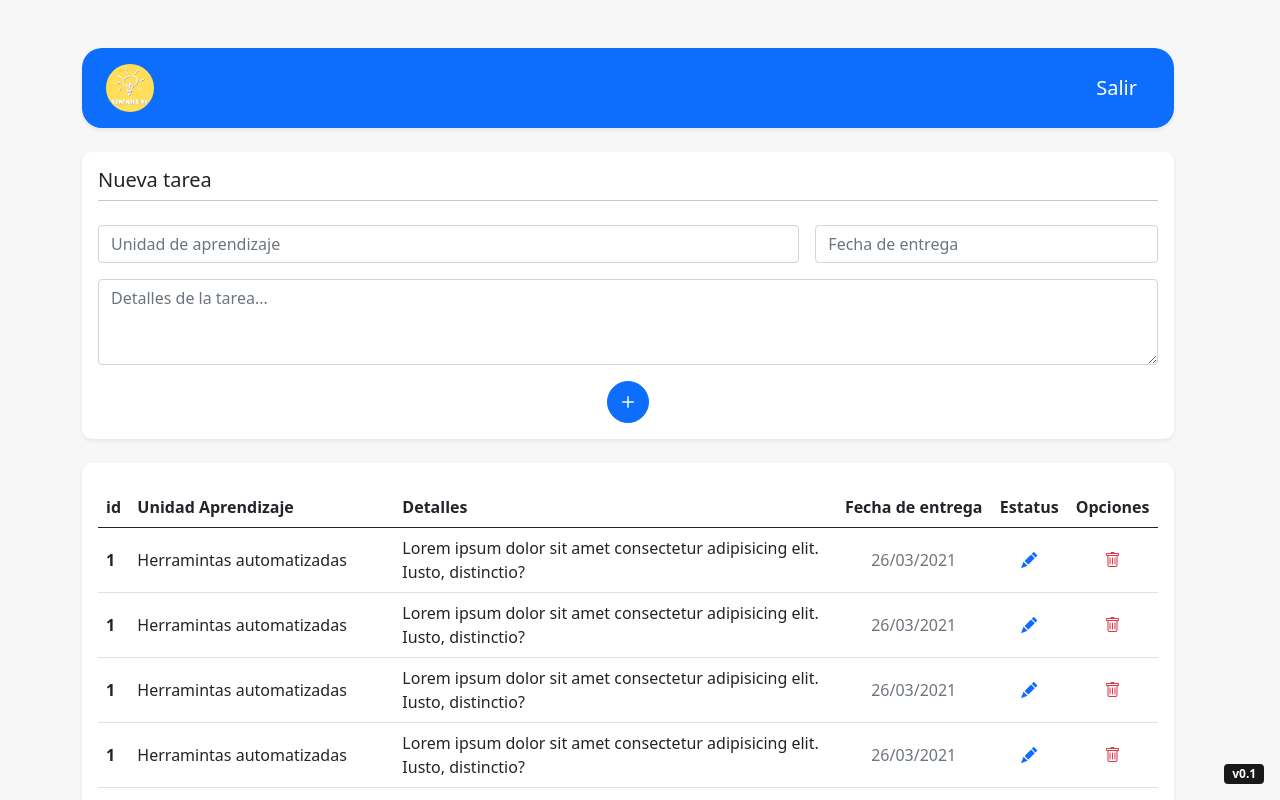
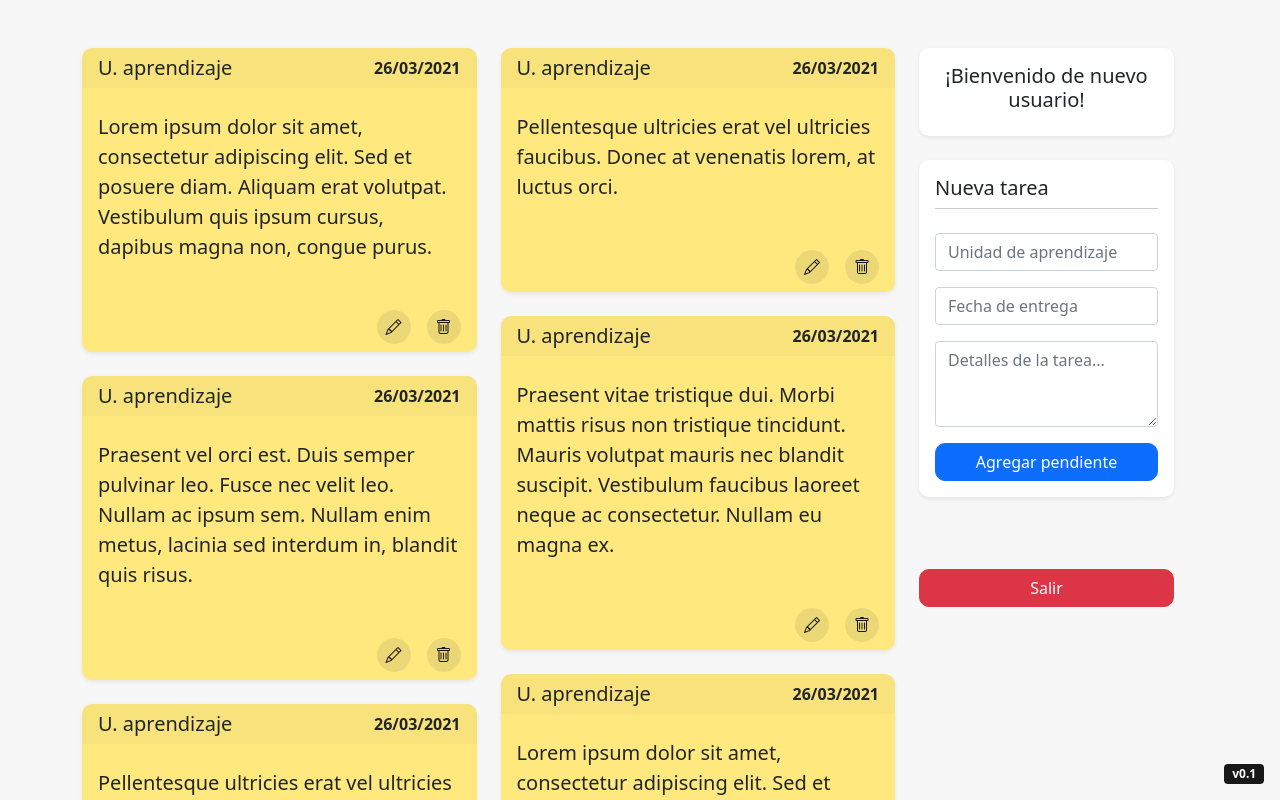
Before and after one commit to fortisuno/ProyectoHA, a React (Create React App) app: page /dashboard in a window 1280 px wide. Shown: the top 800 px of the page. Built offline with nearby package versions, Linux system fonts and the light colour scheme.

Commit message:
cambios v.0.1.1

```diff
--- a/package.json
+++ b/package.json
@@ -11,6 +11,7 @@
     "node-sass": "^5.0.0",
     "react": "^17.0.1",
     "react-dom": "^17.0.1",
+    "react-responsive-masonry": "^2.1.1",
     "react-router-dom": "^5.2.0",
     "react-scripts": "4.0.3",
     "web-vitals": "^1.1.0"
--- a/src/components/Pendiente.js
+++ b/src/components/Pendiente.js
@@ -1,14 +1,25 @@
 import React from 'react'
 
-export default function Pendiente() {
+export default function Pendiente({description}) {
   return (
-    <tr>
-      <th className="align-middle" scope="row">1</th>
-      <td className="align-middle">Herramintas automatizadas</td>
-      <td className="align-middle">Lorem ipsum dolor sit amet consectetur adipisicing elit. Iusto, distinctio?</td>
-      <td className="align-middle text-center text-muted">26/03/2021</td>
-      <td className="align-middle text-center"><button className="btn btn-link rounded-pill py-1 px-2"><i className="bi bi-pencil-fill"></i></button></td>
-      <td className="align-middle text-center"><button className="btn btn-link text-danger rounded-pill py-1 px-2"><i className="bi bi-trash"></i></button></td>
-    </tr>
+    <div className="card shadow-sm overflow-hidden" style={{background: '#ffe97f'}}>
+      <div className="card-header border-0">
+        <div className="d-flex justify-content-between align-items-center">
+          <h5 className="mb-0">U. aprendizaje</h5>
+          <span className="fw-bold">26/03/2021</span>
+        </div>
+      </div>
+      <div className="card-body py-4">
+        <p className="lead">
+          {description}
+        </p>
+      </div>
+      <div className="card-footer border-0 bg-transparent">
+        <div className="d-flex justify-content-end align-items-center">
+          <button className="btn btn-link text-decoration-none text-dark fs-6 p-2 rounded-circle me-3" style={{background: 'rgba(0,0,0,0.08)'}}><i className="bi bi-pencil d-flex align-items-center" /></button>
+          <button className="btn btn-link text-decoration-none text-dark fs-6 p-2 rounded-circle" style={{background: 'rgba(0,0,0,0.08)'}}><i className="bi bi-trash d-flex align-items-center" /></button>
+        </div>
+      </div>
+    </div>
   )
 }
--- a/src/views/DashboardView.js
+++ b/src/views/DashboardView.js
@@ -1,5 +1,6 @@
 import React from 'react'
 import Pendiente from '../components/Pendiente'
+import Masonry, {ResponsiveMasonry} from "react-responsive-masonry"
 
 export default function DashboardView({history}) {
 
@@ -10,62 +11,53 @@ export default function DashboardView({history}) {
   return (
     <div className="bg-light">
       <div className="container">
-        <div className="row min-vh-100 w-100 py-5 align-content-start">
-          <div className="col-12">
-            <div className="d-flex shadow-sm align-items-center justify-content-between bg-primary py-3 px-4 mb-4" style={{borderRadius: '20px'}}>
-              <img src="/logoPag.png" className="d-block rounded-circle" width="48" alt=""/>
-              <button className="btn text-white rounded-pill fs-5" onClick={ handleLogout }>Salir</button>
-            </div>
+        <div className="row min-vh-100 w-100 py-5 align-items-start">
+          <div className="col">
+            <ResponsiveMasonry>
+              <Masonry gutter="24px">
+                <Pendiente description="Lorem ipsum dolor sit amet, consectetur adipiscing elit. Sed et posuere diam. Aliquam erat volutpat. Vestibulum quis ipsum cursus, dapibus magna non, congue purus. "/>
+                <Pendiente description="Pellentesque ultricies erat vel ultricies faucibus. Donec at venenatis lorem, at luctus orci."/>
+                <Pendiente description="Praesent vitae tristique dui. Morbi mattis risus non tristique tincidunt. Mauris volutpat mauris nec blandit suscipit. Vestibulum faucibus laoreet neque ac consectetur. Nullam eu magna ex."/>
+                <Pendiente description="Praesent vel orci est. Duis semper pulvinar leo. Fusce nec velit leo. Nullam ac ipsum sem. Nullam enim metus, lacinia sed interdum in, blandit quis risus. "/>
+                <Pendiente description="Lorem ipsum dolor sit amet, consectetur adipiscing elit. Sed et posuere diam. Aliquam erat volutpat. Vestibulum quis ipsum cursus, dapibus magna non, congue purus. "/>
+                <Pendiente description="Pellentesque ultricies erat vel ultricies faucibus. Donec at venenatis lorem, at luctus orci."/>
+                <Pendiente description="Praesent vitae tristique dui. Morbi mattis risus non tristique tincidunt. Mauris volutpat mauris nec blandit suscipit. Vestibulum faucibus laoreet neque ac consectetur. Nullam eu magna ex."/>
+                <Pendiente description="Praesent vel orci est. Duis semper pulvinar leo. Fusce nec velit leo. Nullam ac ipsum sem. Nullam enim metus, lacinia sed interdum in, blandit quis risus. "/>
+                <Pendiente description="Lorem ipsum dolor sit amet, consectetur adipiscing elit. Sed et posuere diam. Aliquam erat volutpat. Vestibulum quis ipsum cursus, dapibus magna non, congue purus. "/>
+                <Pendiente description="Pellentesque ultricies erat vel ultricies faucibus. Donec at venenatis lorem, at luctus orci."/>
+                <Pendiente description="Praesent vitae tristique dui. Morbi mattis risus non tristique tincidunt. Mauris volutpat mauris nec blandit suscipit. Vestibulum faucibus laoreet neque ac consectetur. Nullam eu magna ex."/>
+                <Pendiente description="Praesent vel orci est. Duis semper pulvinar leo. Fusce nec velit leo. Nullam ac ipsum sem. Nullam enim metus, lacinia sed interdum in, blandit quis risus. "/>
+              </Masonry>
+            </ResponsiveMasonry>
           </div>
-          <div className="col-12 mb-4 position-relative">
+          <div className="col-md-3" style={{maxHeight: '100vh'}}>
             <div className="d-grid gap-4">
+              <div className="card shadow-sm">
+                <div className="card-body">
+                  <h5 className="text-center">¡Bienvenido de nuevo usuario!</h5>
+                </div>
+              </div>
               <div className="card shadow-sm">
                 <div className="card-body">
                   <h5 className="car-title mb-0">Nueva tarea</h5>
                   <hr className="mb-4 mt-2"/>
-                  <div className="row g-3">
-                    <div className="col">
-                      <input type="text" className="form-control" placeholder="Unidad de aprendizaje"/>
-                    </div>
-                    <div className="col-4">
-                      <input type="text" className="form-control" placeholder="Fecha de entrega"/>
-                    </div>
-                    <div className="col-12">
-                      <textarea className="form-control" rows="3" placeholder="Detalles de la tarea..."></textarea>
-                    </div>
-                    <div className="col text-center">
-                      <button className="btn btn-primary rounded-circle py-2 px-2 fs-4"><i className="bi bi-plus d-flex align-items-center"></i></button>
-                    </div>
+                  <div className="mb-3">
+                    <input type="text" className="form-control" placeholder="Unidad de aprendizaje"/>
+                  </div>
+                  <div className="mb-3">
+                    <input type="text" className="form-control" placeholder="Fecha de entrega"/>
+                  </div>
+                  <div className="mb-3">
+                    <textarea className="form-control" rows="3" placeholder="Detalles de la tarea..."></textarea>
+                  </div>
+                  <div className="">
+                    <button className="btn btn-primary d-block w-100">Agregar pendiente</button>
                   </div>
                 </div>
               </div>
+              <button className="btn btn-danger mt-5">Salir</button>
             </div>
           </div>
-          <div className="col">
-            <div className="card shadow-sm overflow-hidden">
-              <div className="card-body py-4">
-                <table className="table">
-                  <thead>
-                    <tr>
-                      <th scope="col">id</th>
-                      <th scope="col" className="col-3">Unidad Aprendizaje</th>
-                      <th scope="col" className="col-5">Detalles</th>
-                      <th className="text-center" scope="col">Fecha de entrega</th>
-                      <th className="text-center" scope="col">Estatus</th>
-                      <th className="text-center" scope="col">Opciones</th>
-                    </tr>
-                  </thead>
-                  <tbody>
-                    <Pendiente />
-                    <Pendiente />
-                    <Pendiente />
-                    <Pendiente />
-                  </tbody>
-                </table>
-              </div>
-            </div>
-          </div>
-
         </div>
       </div>
     </div>
```
Also changed, not shown: 1 other file (tests, documents, lock files or other folders).
